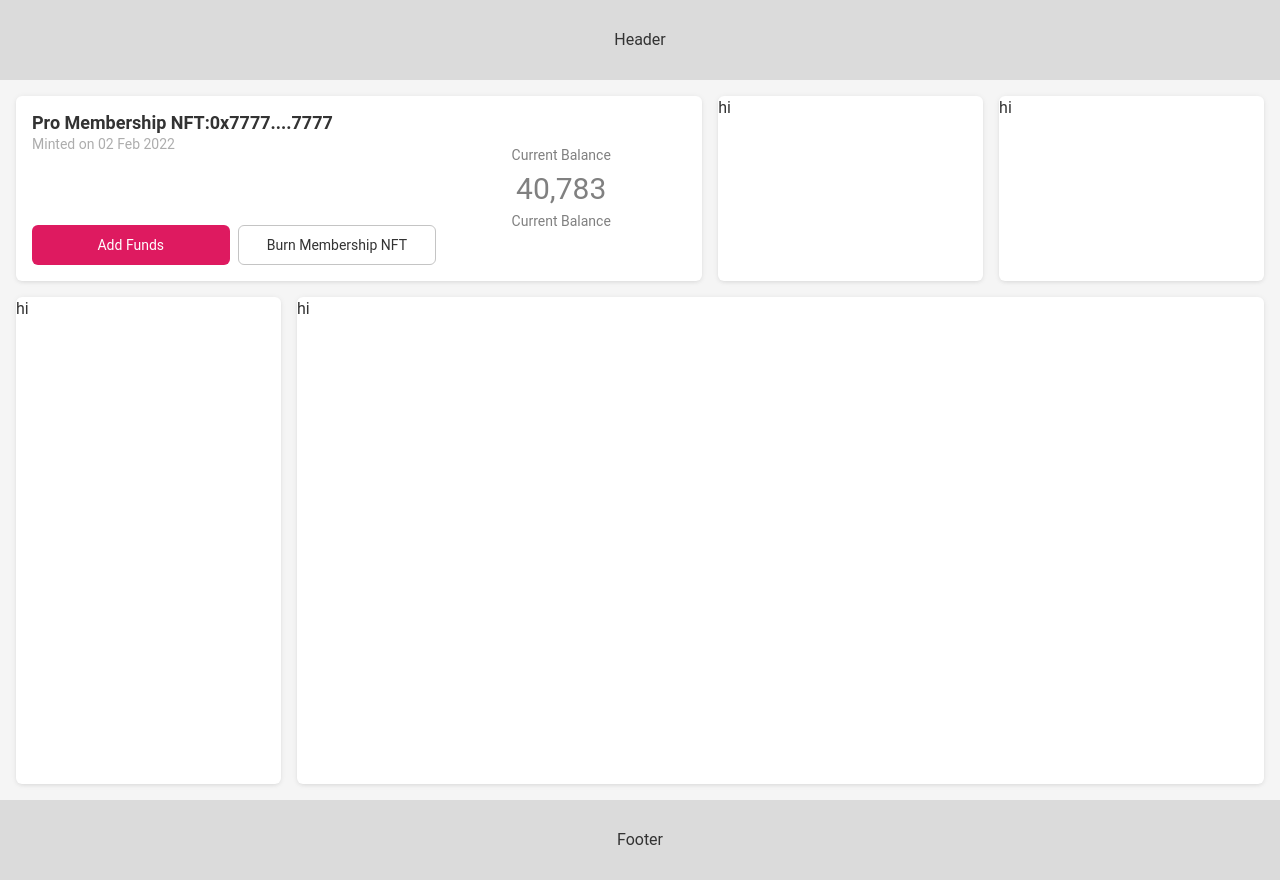
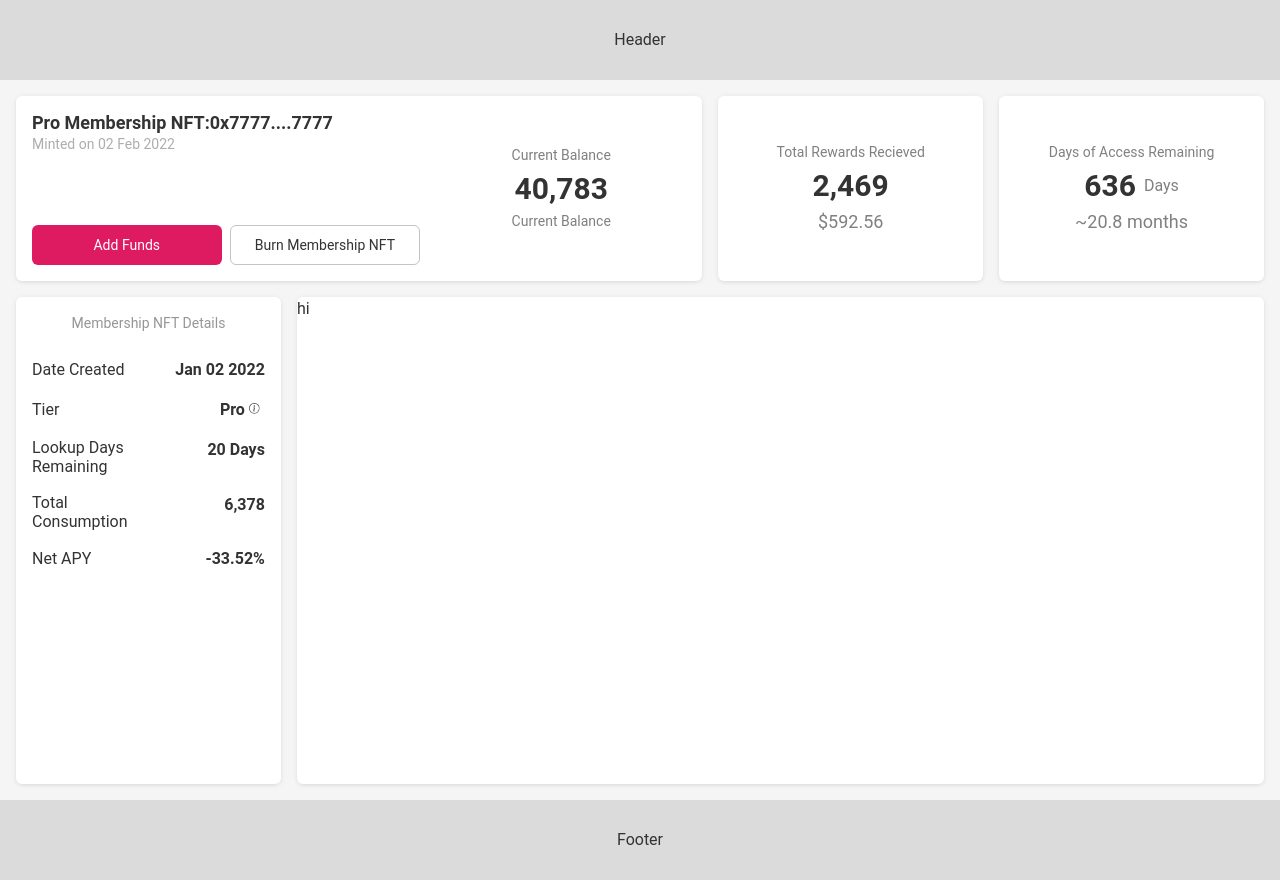
Before and after one commit to devmanlabs/frontend, a Next.js app: page / in a window 1280 px wide. Built offline with nearby package versions, Linux system fonts and the light colour scheme.

Commit message:
Membership card created

```diff
--- a/src/components/Home/BalanceCard.tsx
+++ b/src/components/Home/BalanceCard.tsx
@@ -11,6 +11,7 @@ const BalanceCard: FC<BalanceCardProps> = () => {
       <Flex
         h="100%"
         justify="space-between"
+        gap={4}
         flexDirection={{ base: 'column-reverse', sm: 'row' }}
       >
         <Stack
@@ -28,11 +29,7 @@ const BalanceCard: FC<BalanceCardProps> = () => {
               Minted on 02 Feb 2022
             </Text>
           </Stack>
-          <Flex
-            flexDir={{ base: 'column', md: 'row' }}
-            justify="space-between"
-            gap="2"
-          >
+          <Flex flexDir={{ base: 'column', md: 'row' }} gap="2">
             <Button
               fontSize="sm"
               fontWeight="400"
@@ -58,7 +55,11 @@ const BalanceCard: FC<BalanceCardProps> = () => {
           <Text fontSize="sm" color="gray.500">
             Current Balance
           </Text>
-          <Text fontSize={{ base: '5xl', sm: '3xl' }} color="gray.500">
+          <Text
+            fontSize={{ base: '5xl', sm: '3xl' }}
+            fontWeight="600"
+            color="gray.800"
+          >
             40,783
           </Text>
           <Text fontSize="sm" color="gray.500">
--- /dev/null
+++ b/src/components/Home/MembershipDetailsCard.tsx
@@ -0,0 +1,49 @@
+import { VStack, Flex, Icon, Text } from '@chakra-ui/react';
+import { FC } from 'react';
+import { BsInfoCircle } from 'react-icons/bs';
+
+import { Card } from '../Card';
+
+interface MembershipDetailsCardProps {}
+
+const MembershipDetailsCard: FC<MembershipDetailsCardProps> = () => {
+  return (
+    <Card>
+      <VStack p="4">
+        <Text fontSize="sm" color="gray.400">
+          Membership NFT Details
+        </Text>
+        <Flex pt="4" w="100%" justify="space-between">
+          <Text>Date Created</Text>
+          <Text fontWeight="bold">Jan 02 2022</Text>
+        </Flex>
+        <Flex pt="2" w="100%" justify="space-between">
+          <Text>Tier</Text>
+          <Text fontWeight="bold">
+            Pro{' '}
+            <Icon>
+              <BsInfoCircle />
+            </Icon>
+          </Text>
+        </Flex>
+        <Flex pt="2" w="100%" justify="space-between">
+          <Text lineHeight="1.2">
+            Lookup Days <br /> Remaining
+          </Text>
+          <Text fontWeight="bold">20 Days</Text>
+        </Flex>
+        <Flex pt="2" w="100%" justify="space-between">
+          <Text lineHeight="1.2">
+            Total <br /> Consumption
+          </Text>
+          <Text fontWeight="bold">6,378</Text>
+        </Flex>
+        <Flex pt="2" w="100%" justify="space-between">
+          <Text>Net APY</Text>
+          <Text fontWeight="bold">-33.52%</Text>
+        </Flex>
+      </VStack>
+    </Card>
+  );
+};
+export default MembershipDetailsCard;
--- /dev/null
+++ b/src/components/Home/RemainingDaysCard.tsx
@@ -0,0 +1,41 @@
+import { VStack, HStack, Text } from '@chakra-ui/react';
+import { FC } from 'react';
+
+import { Card } from '../Card';
+
+interface RemainingDaysCardProps {}
+
+const RemainingDaysCard: FC<RemainingDaysCardProps> = () => {
+  return (
+    <Card>
+      <VStack
+        py="4"
+        h="100%"
+        align="center"
+        spacing={0}
+        minW="250px"
+        justify="center"
+      >
+        <Text fontSize="sm" color="gray.500">
+          Days of Access Remaining
+        </Text>
+        <HStack>
+          <Text
+            fontSize={{ base: '5xl', sm: '3xl' }}
+            fontWeight="600"
+            color="gray.800"
+          >
+            636
+          </Text>
+          <Text fontSize="md" color="gray.500">
+            Days
+          </Text>
+        </HStack>
+        <Text fontSize="lg" color="gray.500">
+          ~20.8 months
+        </Text>
+      </VStack>
+    </Card>
+  );
+};
+export default RemainingDaysCard;
--- /dev/null
+++ b/src/components/Home/RewardCard.tsx
@@ -0,0 +1,36 @@
+import { Text, VStack } from '@chakra-ui/react';
+import { FC } from 'react';
+
+import { Card } from '../Card';
+
+interface RewardCardProps {}
+
+const RewardCard: FC<RewardCardProps> = () => {
+  return (
+    <Card>
+      <VStack
+        py="4"
+        h="100%"
+        align="center"
+        spacing={0}
+        minW="250px"
+        justify="center"
+      >
+        <Text fontSize="sm" color="gray.500">
+          Total Rewards Recieved
+        </Text>
+        <Text
+          fontSize={{ base: '5xl', sm: '3xl' }}
+          fontWeight="600"
+          color="gray.800"
+        >
+          2,469
+        </Text>
+        <Text fontSize="lg" color="gray.500">
+          $592.56
+        </Text>
+      </VStack>
+    </Card>
+  );
+};
+export default RewardCard;
--- a/src/pages/index.tsx
+++ b/src/pages/index.tsx
@@ -1,16 +1,19 @@
 import {
-  Button,
   Flex,
   Grid,
   GridItem,
-  Heading,
+  Icon,
   Stack,
   Text,
   VStack,
 } from '@chakra-ui/react';
+import { BsInfoCircle } from 'react-icons/bs';
 
 import { Card } from '~/components/Card';
 import BalanceCard from '~/components/Home/BalanceCard';
+import MembershipDetailsCard from '~/components/Home/MembershipDetailsCard';
+import RemainingDaysCard from '~/components/Home/RemainingDaysCard';
+import RewardCard from '~/components/Home/RewardCard';
 
 const Home = () => {
   return (
@@ -41,20 +44,14 @@ const Home = () => {
               <BalanceCard />
             </GridItem>
             <GridItem colSpan={{ sm: 4, lg: 2 }} rowSpan={{ sm: 2, lg: 2 }}>
-              <Card>
-                <Grid>hi</Grid>
-              </Card>
+              <RewardCard />
             </GridItem>
             <GridItem colSpan={{ sm: 4, lg: 2 }} rowSpan={{ sm: 2, lg: 2 }}>
-              <Card>
-                <Grid>hi</Grid>
-              </Card>
+              <RemainingDaysCard />
             </GridItem>
 
             <GridItem colSpan={{ sm: 3, lg: 2 }} rowSpan={{ sm: 4, lg: 5 }}>
-              <Card>
-                <Grid>hi</Grid>
-              </Card>
+              <MembershipDetailsCard />
             </GridItem>
             <GridItem colSpan={{ sm: 5, lg: 7 }} rowSpan={{ sm: 4, lg: 5 }}>
               <Card>
```
